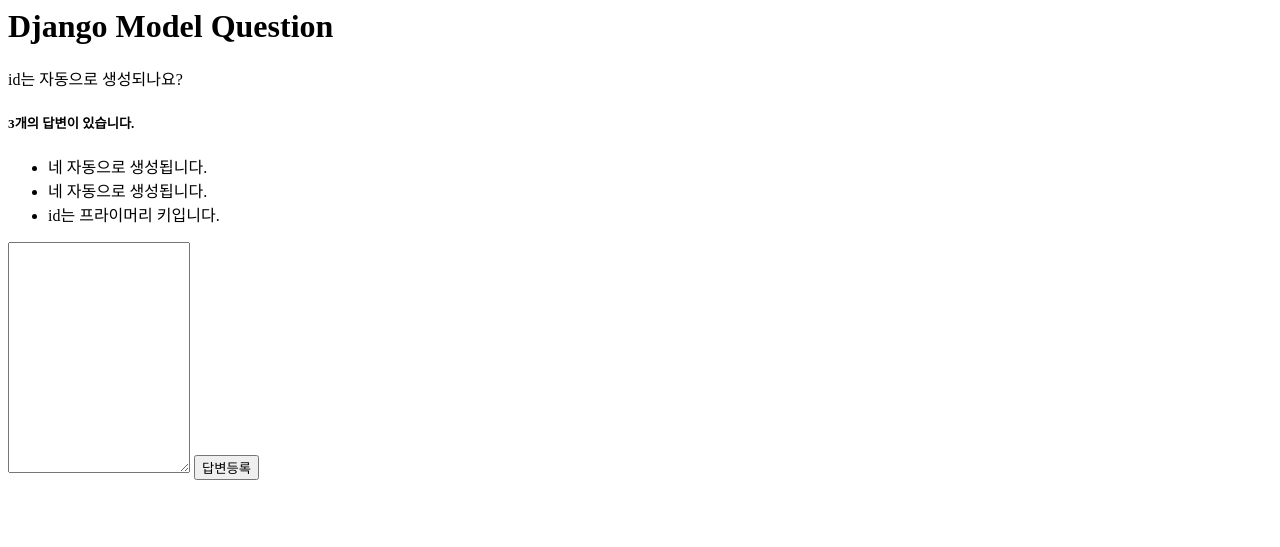
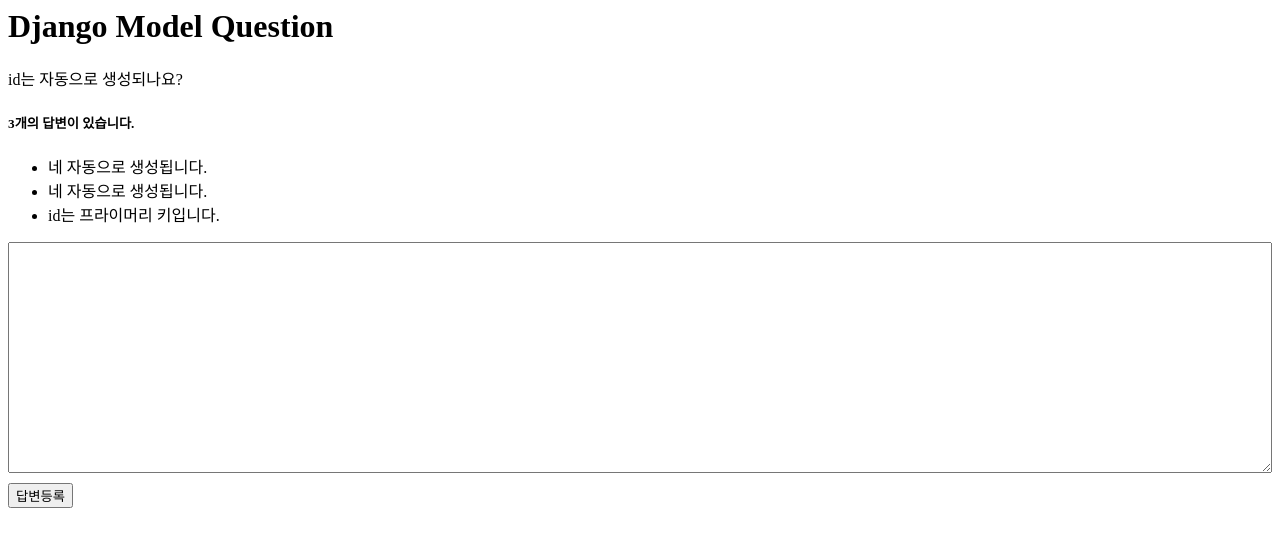
Before and after one commit to YoYag/pybo, a Django app: page /pybo/2/ in a window 1280 px wide. Shown: the top 547 px of the page. Run offline with Django 4.2, Linux system fonts and the light colour scheme; data comes from the database, SQL or seed files in the repository.

Commit message:
2-07 스태틱(style.css 적용)

```diff
--- a/config/settings.py
+++ b/config/settings.py
@@ -117,6 +117,9 @@
 # https://docs.djangoproject.com/en/4.0/howto/static-files/
 
 STATIC_URL = 'static/'
+STATICFILES_DIRS = [
+    BASE_DIR / 'static',
+]
 
 # Default primary key field type
 # https://docs.djangoproject.com/en/4.0/ref/settings/#default-auto-field
--- /dev/null
+++ b/static/style.css
@@ -0,0 +1,7 @@
+textarea {
+  width: 100%;
+}
+
+input[type="submit"] {
+  margin-top: 10px;
+}
--- a/templates/pybo/question_detail.html
+++ b/templates/pybo/question_detail.html
@@ -1,3 +1,5 @@
+{% load static %}
+<link rel="stylesheet" type="text/css" href="{% static 'style.css' %}" />
 <h1>{{ question.subject }}</h1>
 <div>{{ question.content }}</div>
 <h5>{{ question.answer_set.count }}개의 답변이 있습니다.</h5>
```
